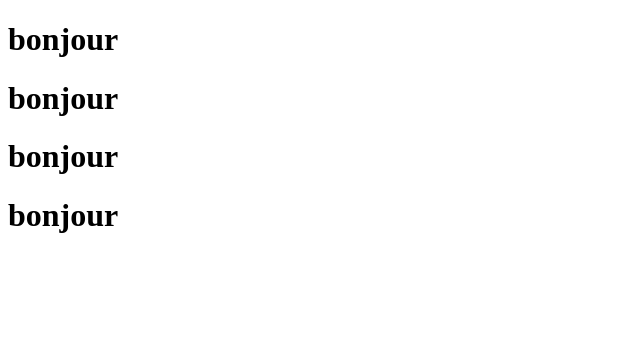
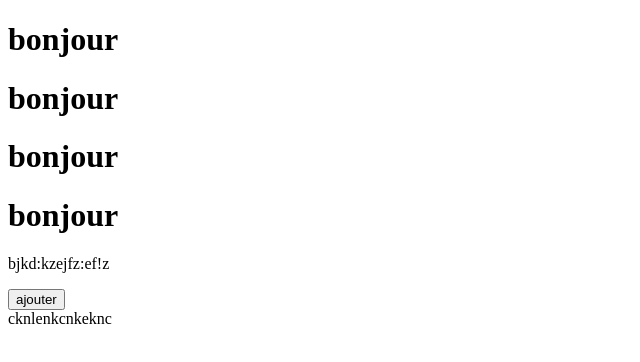
Before and after one commit to bacembenhfayehd/gomycode, a plain HTML site: page index.html in a window 1280 px wide. Shown: the whole page, without its empty margins (0-640 px from the left). Drawn offline with Linux system fonts and the light colour scheme.

Commit message:
je travaille sur la branche update

```diff
--- a/index.html
+++ b/index.html
@@ -10,7 +10,9 @@
     <h1>bonjour</h1>
     <h1>bonjour</h1>
     <h1>bonjour</h1>
-
-
+    <p>bjkd:kzejfz:ef!z</p>
+<button>ajouter</button>
+<form action=""></form>
+cknlenkcnkeknc
 </body>
 </html>
```
